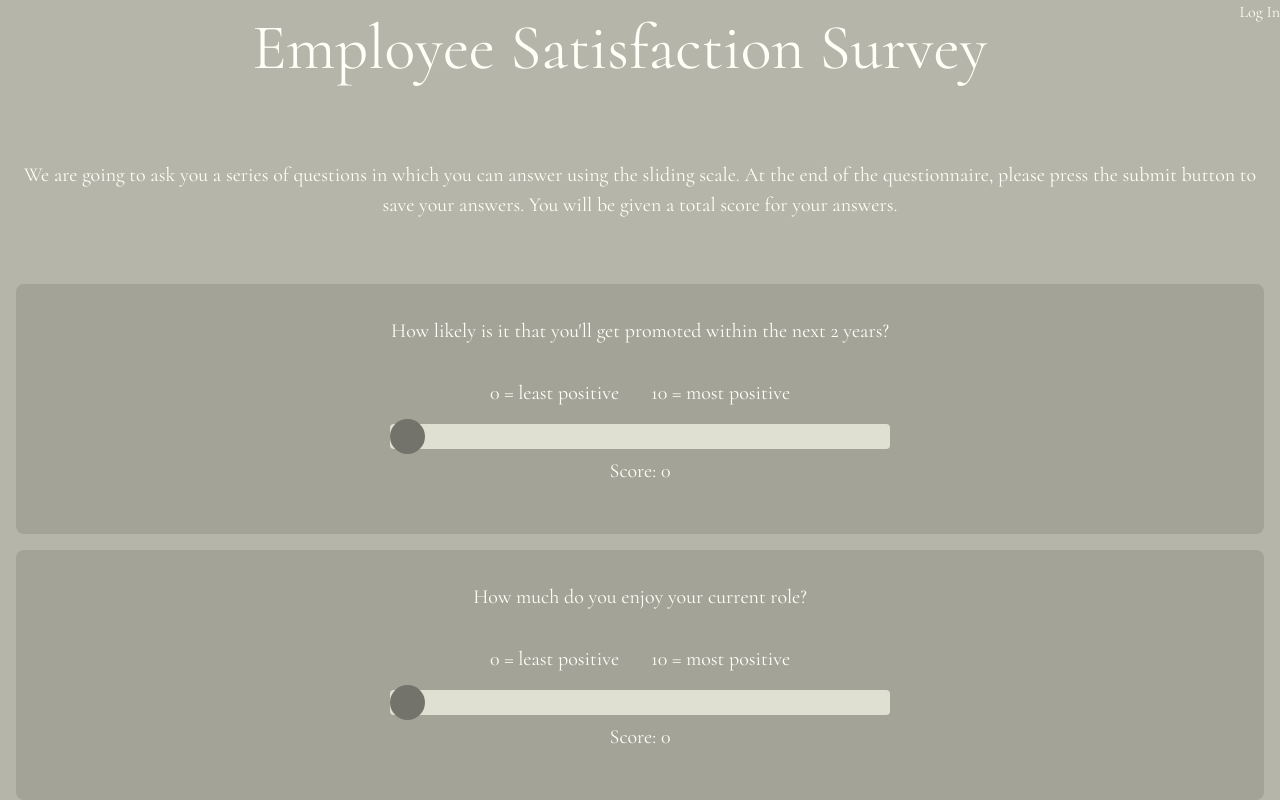
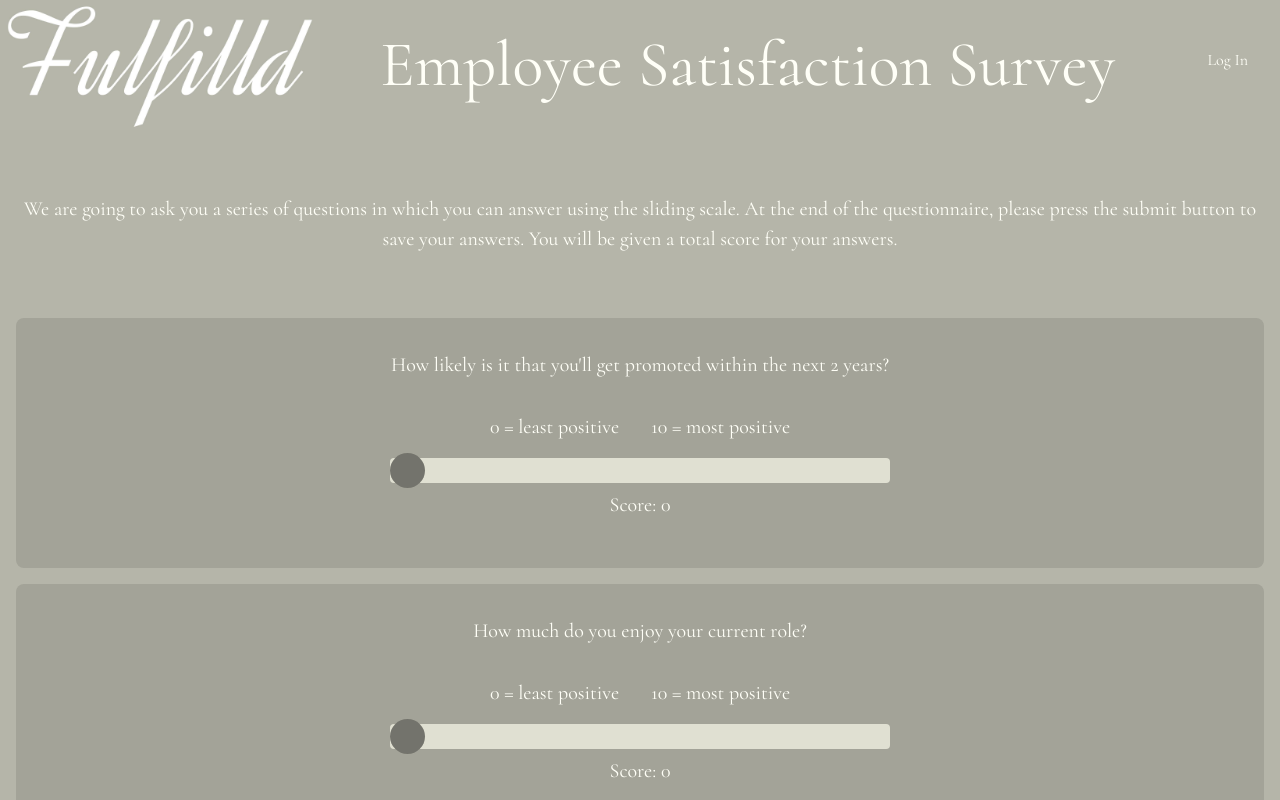
Before and after one commit to tommo593/job_satisfaction_ts, a React (Vite) app: page / in a window 1280 px wide. Shown: the top 800 px of the page. Built offline with nearby package versions, Linux system fonts and the light colour scheme; a web font is replaced by a local one.

Commit message:
Added auth0 and logo

```diff
--- a/src/components/Navbar.tsx
+++ b/src/components/Navbar.tsx
@@ -3,8 +3,11 @@ import LoginButton from "../auth/Login";
 const Navbar = () => {
   return (
     <div className="flex flex-row justify-between">
-      <h1 className="text-center m-auto">Employee Satisfaction Survey</h1>
       <div>
+        <img src="fulfilld_logo.jpg" alt="" className="max-w-80" />
+      </div>
+      <h1 className="text-center m-auto pr-8">Employee Satisfaction Survey</h1>
+      <div className="mr-8 pt-12">
         <LoginButton />
       </div>
     </div>
```
Also changed, not shown: public/fulfilld_logo.jpg (added).
